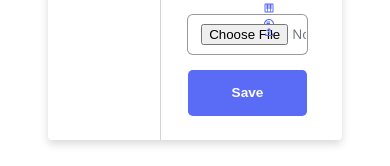
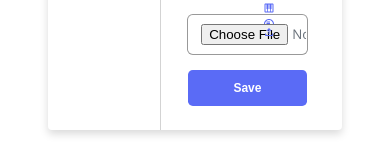
Before and after one commit to esteemayo/next-albumz-client, a Next.js app: page /auth/account in a window 390 px wide. Shown: the part 497-663 px from the top of the page. Built offline with nearby package versions, Linux system fonts and the light colour scheme.

Commit message:
media queries

```diff
--- a/styles/FormButton.module.scss
+++ b/styles/FormButton.module.scss
@@ -22,6 +22,11 @@
     cursor: pointer;
     transition: all 0.15s ease-in-out;
 
+    @media only screen and (max-width: 64em) {
+      padding: 1.5rem 1rem;
+      font-size: 1.5rem;
+    }
+
     &:hover {
       background-color: #0da0ff;
     }
```
